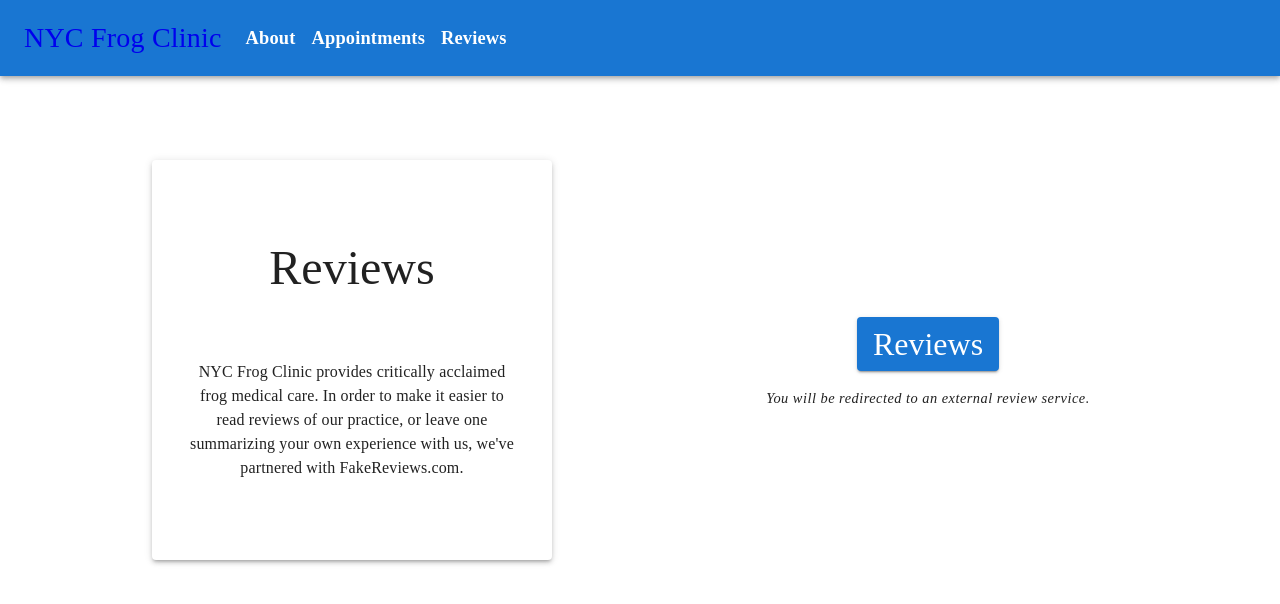
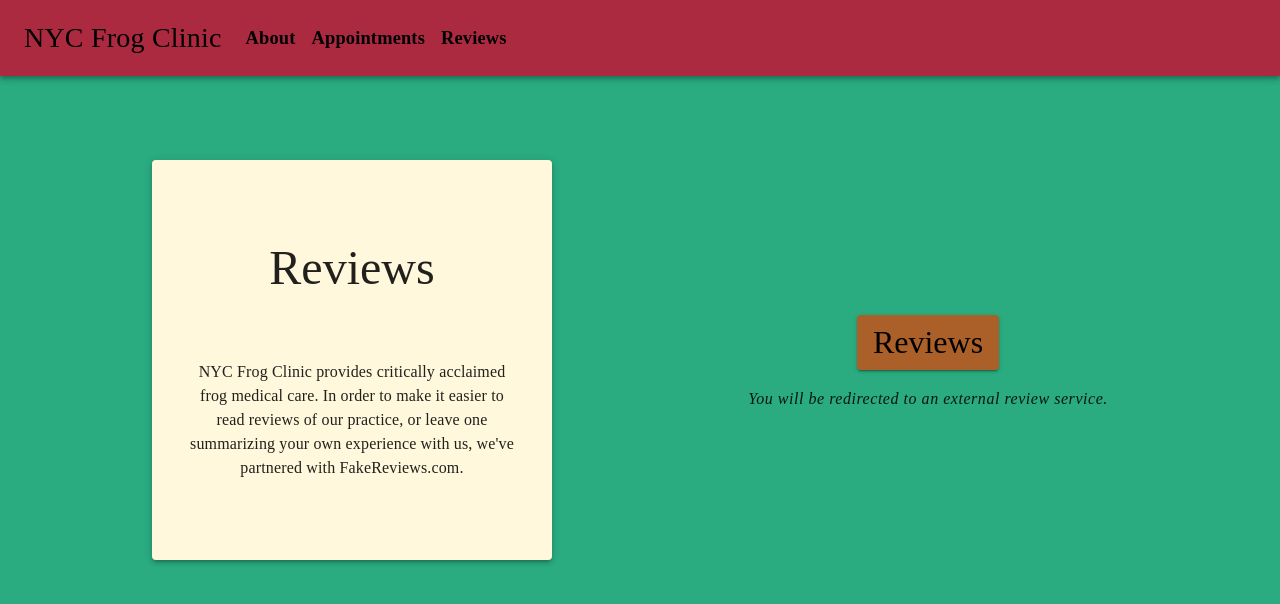
Before and after one commit to chystarr/ui-ux-midterm, a React (Create React App) app: page /reviews in a window 1280 px wide. Shown: the top 604 px of the page. Built offline with nearby package versions, Linux system fonts and the light colour scheme; a web font is replaced by a local one.

Commit message:
Added color palette to theme

```diff
--- a/src/App.js
+++ b/src/App.js
@@ -9,7 +9,16 @@ import { createTheme } from '@mui/material/styles';
 
 const theme = createTheme({
   palette: {
-
+    primary: {
+      main: '#ab2a40',
+    },
+    secondary: {
+      main: '#ab602a',
+    },
+    background: {
+      default: '#2aab80',
+      paper: '#fff8dc',
+    },
   },
   typography: {
     h3: {
@@ -22,12 +31,14 @@ const theme = createTheme({
         'Bakbak One',
       ].join(','),
       fontSize: '2rem',
+      color: '#000',
     },
     h6: {
       fontFamily: [
         'Bakbak One',
       ].join(','),
       fontSize: '1.75rem',
+      color: '#000',
     },
     body1: {
       fontFamily: [
@@ -49,13 +60,14 @@ const theme = createTheme({
       ].join(','),
       fontWeight: 600,
       fontSize: '1.15rem',
+      color: '#000',
     },
     caption: {
       fontFamily: [
         'Anuphan',
       ].join(','),
       fontWeight: 400,
-      fontSize: '0.9rem',
+      fontSize: '1rem',
     },
   },
 });
--- a/src/components/ExternalRedirect.js
+++ b/src/components/ExternalRedirect.js
@@ -52,7 +52,7 @@ function ExternalRedirect({ headerText, bodyText, disclaimerText, buttonText, th
               mt: {xs: 8},
             }}
           >
-            <Button variant='contained' sx={{
+            <Button variant='contained' color='secondary' sx={{
                 mt: 3,
                 textDecoration: 'none',
                 textTransform: 'none',
@@ -60,9 +60,10 @@ function ExternalRedirect({ headerText, bodyText, disclaimerText, buttonText, th
             >
               <Typography variant='h5'>{buttonText}</Typography>
             </Button>
-            <Typography variant='caption' sx={{
+            <Typography variant='caption' align='center' sx={{
                 fontStyle: 'oblique',
                 my: 2,
+                width: 500,
               }}
             >
               {disclaimerText}
```
